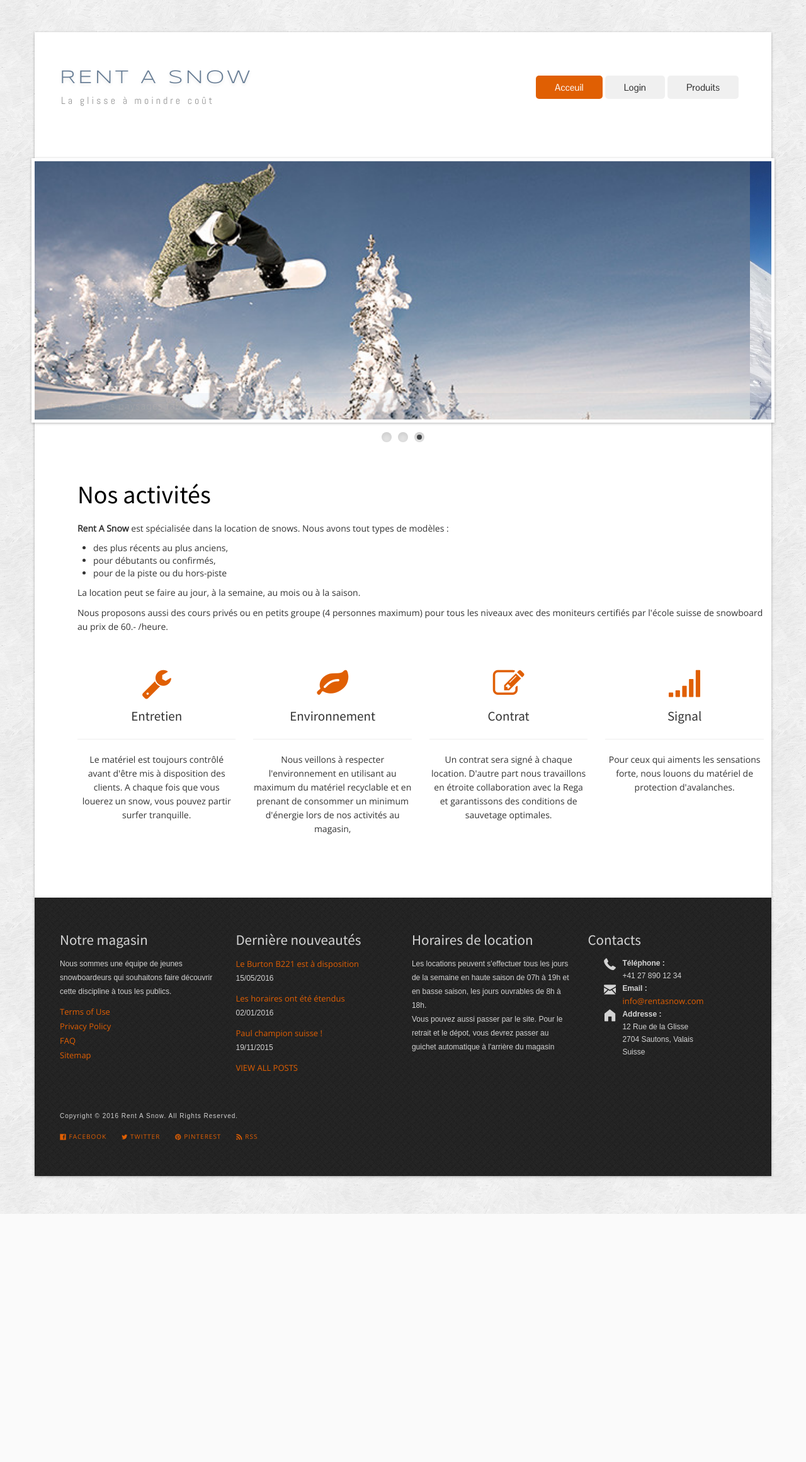
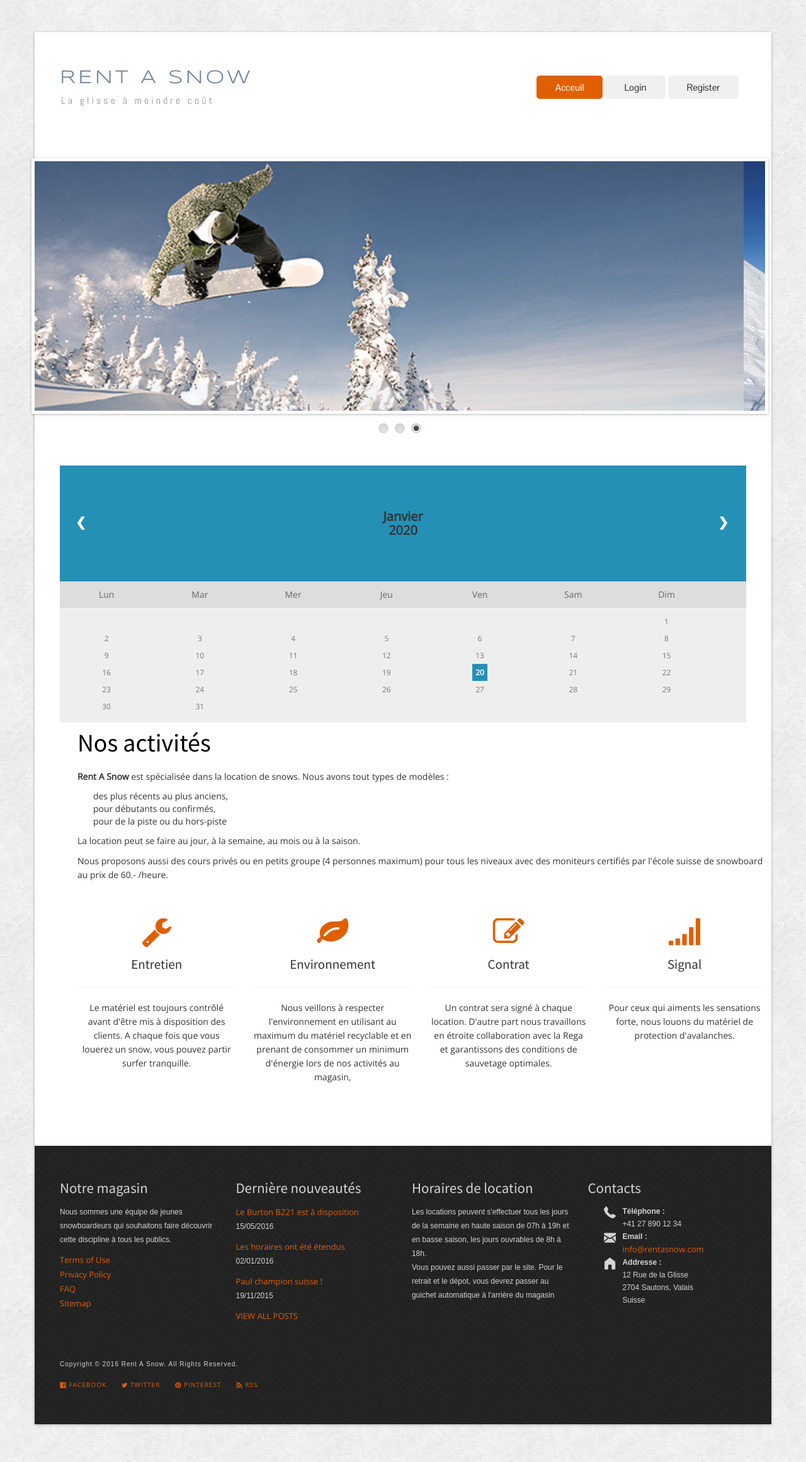
Before and after one commit to DavidVarosoGomesCPNV/ICT-133-DGS, a PHP site: page / in a window 1280 px wide. Shown: the whole page at 63% size. Before the commit the page ends 1927 px from the top, so only its background shows below. Run offline with PHP 8.4, Linux system fonts and the light colour scheme.

Commit message:
Ajout du calendrier et de l'affichage du register
Ajout du calendrier dans la page home et petits ajouts au niveaux des restrictions du menu (afficher ou non la page produits si l'utilisateur est login etc)

```diff
--- a/Site - Snow/133-Start-master/controler/controler.php
+++ b/Site - Snow/133-Start-master/controler/controler.php
@@ -54,9 +54,10 @@ function login($post)
 
 }
 
-// Logout
+/** fonction pour le Logout du site  */
 
 function logout(){
+    /** Détruit ce que ce trouve dans $_SESSION avec le session_destroy puis renvoie l'utilisateur sur home */
     $_SESSION =  session_destroy();
     home();
 }
@@ -67,3 +68,9 @@ function products()
     $_GET['action'] = 'products';
     require "view/products.php";
 }
+
+function register()
+{
+    $_GET['action'] = 'register';
+    require "view/register.php";
+}
--- a/Site - Snow/133-Start-master/index.php
+++ b/Site - Snow/133-Start-master/index.php
@@ -28,6 +28,9 @@ if (isset($_GET['action'])){
         case 'logout' :
             logout();
             break;
+        case 'register' :
+            register();
+            break;
         case 'products' :
             products();
             break;
--- /dev/null
+++ b/Site - Snow/133-Start-master/view/content/scripts/bootstrap/css/Calendar_Layout.css
@@ -0,0 +1,85 @@
+* {box-sizing: border-box;}
+ul {list-style-type: none;}
+body {font-family: Verdana, sans-serif;}
+
+.month {
+    padding: 70px 25px;
+    width: 100%;
+    background: #2590b6;
+    text-align: center;
+    font-weight: bold;
+    font-size: 20px
+
+}
+
+.month ul {
+    margin: 0;
+    padding: 0;
+}
+
+.month ul li {
+    color: white;
+    font-size: 20px;
+    text-transform: uppercase;
+    letter-spacing: 3px;
+}
+
+.month .prev {
+    float: left;
+    padding-top: 10px;
+}
+
+.month .next {
+    float: right;
+    padding-top: 10px;
+}
+
+.weekdays {
+    margin: 0;
+    padding: 10px 0;
+    background-color: #ddd;
+}
+
+.weekdays li {
+    display: inline-block;
+    width: 13.6%;
+    color: #666;
+    text-align: center;
+}
+
+.days {
+    padding: 10px 0;
+    background: #eee;
+    margin: 0;
+}
+
+.days li {
+    list-style-type: none;
+    display: inline-block;
+    width: 13.6%;
+    text-align: center;
+    margin-bottom: 5px;
+    font-size:12px;
+    color: #777;
+}
+
+.days li .active {
+    padding: 5px;
+    background: #2590b6;
+    color: white !important;
+    font-weight:bold;
+}
+
+/* Add media queries for smaller screens */
+@media screen and (max-width:720px) {
+    .weekdays li, .days li {width: 13.1%;}
+}
+
+@media screen and (max-width: 420px) {
+    .weekdays li, .days li {width: 12.5%;}
+    .days li .active {padding: 2px;}
+}
+
+@media screen and (max-width: 290px) {
+    .weekdays li, .days li {width: 12.2%;}
+}
--- a/Site - Snow/133-Start-master/view/gabarit.php
+++ b/Site - Snow/133-Start-master/view/gabarit.php
@@ -111,8 +111,14 @@
                                 <li <?php if (($_GET['action'] == "products" || (!isset($_GET['action'])))) : ?>
                                     class="active"
                                 <?php endif ?>>
-                                    <a href="/index.php?action=products">Produits</a></li>
-
+                                    <?php if (isset($_SESSION['element'])) : ?>
+                                        <a href="/index.php?action=products">Produits</a>
+                                    <?php endif ?>
+                                </li>
+                                <li>
+                                    <?php if (!isset($_SESSION['element'])) : ?>
+                                    <a href="/index.php?action=register"> Register</a></li>
+                            <?php endif ?>
                             </ul>
                         </div>
                     </div>
--- a/Site - Snow/133-Start-master/view/home.php
+++ b/Site - Snow/133-Start-master/view/home.php
@@ -39,6 +39,93 @@ $titre = "Rent A Snow - Acceuil"
 
         </div>
     </div>
+
+<!-- Début du calendrier -->
+<!-- Css pour l'affichage du calendrier -->
+    <link rel="stylesheet" type="text/css" href="/view/content/scripts/bootstrap/css/Calendar_Layout.css">
+
+<?php
+
+// Tableaux simple avec les mois de l'année
+$tableauMois = array(
+    'Janvier', 'Février', 'Mars', 'Avril', 'Mai', 'Juin', 'Juillet', 'Août', 'Septembre', 'Octobre', 'Novembre', 'Décembre'
+);
+?>
+
+    <!-- Passage en HTML pour l'affichage de l'en-tête avec le mois et l'année -->
+    <div class="month">
+        <?php
+        // Création de l'en-tête
+        echo '<ul>';
+        echo '<li class="prev">&#10094;</li>';
+        echo '<li class="next">&#10095;</li>';
+        // Affichage du mois dynamiqueent avec la fonction date de php "m" avec un -1 car on utilise un tableau donc index 0
+        echo $tableauMois[date("m") - 1];
+        echo '<br>';
+        // Affiche l'année avec le format date php
+        echo(date("o"));
+        echo '</li>';
+        echo '</ul>';
+        ?>
+    </div>
+
+    <!-- Début HTML pour les jours de la semaine -->
+    <ul class="weekdays">
+        <?php
+        // Passage en PHP
+        // Tableau associatif des jours de la semaine
+        $tableauJours = array(
+            'Lundi' => 'Lun',
+            'Mardi' => 'Mar',
+            'Mercredi' => 'Mer',
+            'Jeudi' => 'Jeu',
+            'Vendredi' => 'Ven',
+            'Samedi' => 'Sam',
+            'Dimanche' => 'Dim',
+        );
+        // Affiche en boucle foreach les jours de la semaine grâce au tableau associatif
+        foreach ($tableauJours as $Jours) {
+            echo "<li>$Jours</li>";
+        }
+
+        ?>
+    </ul>
+    <!-- Début HTML pour les jours du mois en chiffre -->
+    <ul class="days">
+        <?php
+        // Déclaraition du tableau
+        $Tableau = array();
+        // Début de la boucle pour l'affichage des 31 jours
+
+        // Boucle pour faire en sorte que les jours "Lun,Mar, etc," correspondent au bon chiffre du tableau
+        //
+        for ($i = 1; $i < 8 - date("N"); $i++) {
+            echo '<li></li>';
+
+        }
+
+
+        for ($i = 1; $i <= 31; $i++) {
+            // Atribution de la variable $i a l'index du tableau Tableau[$i]
+            $Tableau[$i] = $i;
+
+            // Condition IF pour le jour actif, si $i == format date chifre
+            if ($i == date("d")) {
+                // Active la classe "active" dans la case du tableau [$i] égale au chiffre du format date
+                echo '<li><span class="active">' . $Tableau[$i] . '</span>';
+
+            } else {
+                // Else sa met just un li et affiche le reste du tableau
+                echo '<li>';
+                echo $Tableau[$i];
+            }
+
+
+        }
+
+        ?>
+    </ul>
+<!-- Fin du calendrier, début de la partie "Nos activités" -->
 
     <div class="span12" id="divMain">
         <h1>Nos activités</h1>
```
Also changed, not shown: Site - Snow/133-Start-master/view/register.php (added, +47 -0 lines), Exercices/#2Exercice_Array et string/Php/Calendar_Layout.php (line endings or trailing spaces). Lines whose indentation alone changed are shown as unchanged.
